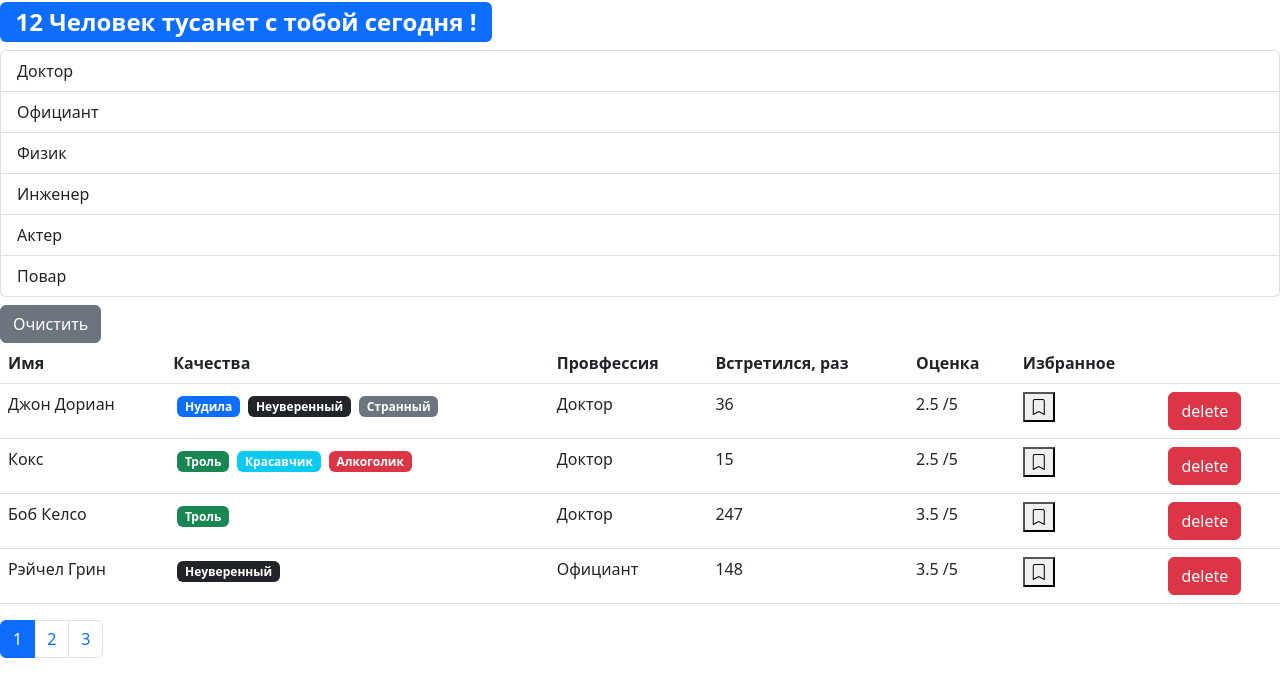
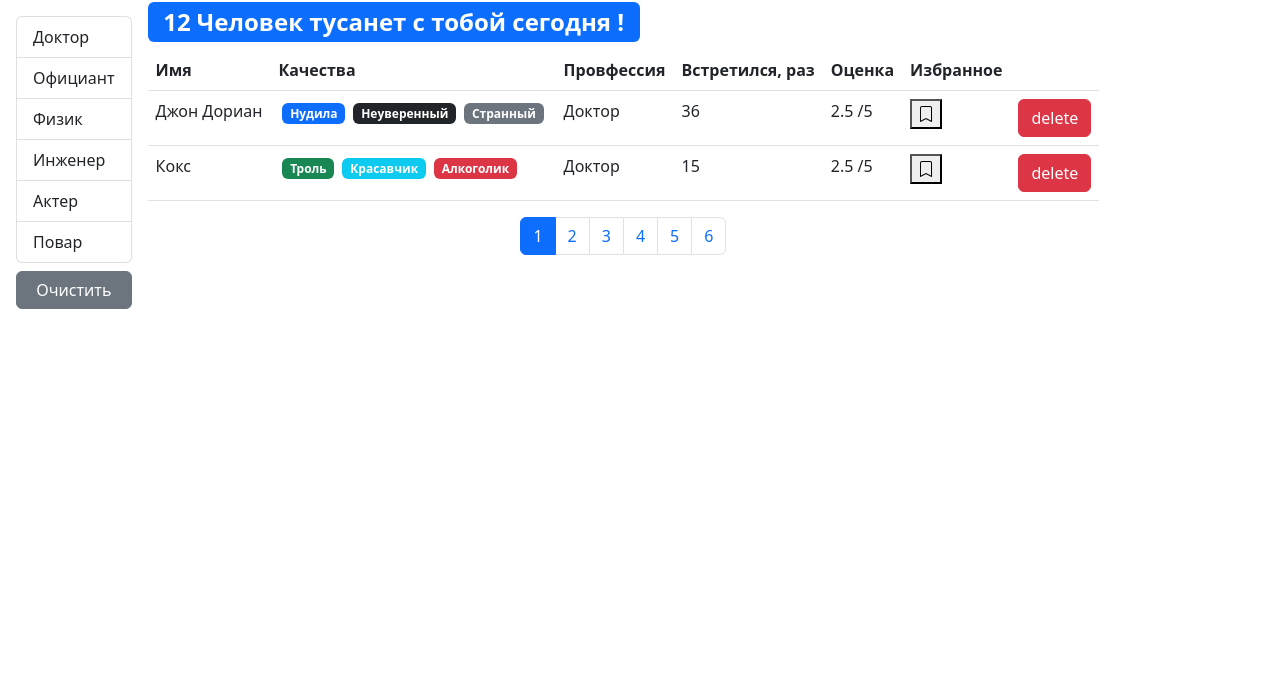
Before and after one commit to Art-San/09_10_22_project-react, a React (Create React App) app: page / in a window 1280 px wide. Shown: the top 696 px of the page. Built offline with nearby package versions, Linux system fonts and the light colour scheme.

Commit message:
end of lesson 10

```diff
--- a/src/app/App.js
+++ b/src/app/App.js
@@ -1,6 +1,5 @@
 import React, { useState } from 'react'
 import Users from './components/Users'
-import SearchStatus from './components/SearchStatus'
 import api from './api'
 
 const App = () => {
@@ -21,7 +20,6 @@
     }
     return (
         <div>
-            <SearchStatus length={users.length} />
             <Users
                 onDelete={handleDelete}
                 onToggleBookMark={handleToggleBookMark}
--- a/src/app/components/Users.jsx
+++ b/src/app/components/Users.jsx
@@ -5,18 +5,24 @@
 import api from '../api'
 import { paginate } from '../utils/paginate'
 import GroupList from './GroupList'
-
+import SearchStatus from './SearchStatus'
+// 1. Flex https://getbootstrap.com/docs/5.1/utilities/flex/
+// 2. Flexbox: https://css-tricks.com/snippets/css/a-guide-to-flexbox/
+// 3. Исходный код:https://drive.google.com/drive/folders/1hb6hTn2BLlOODckJh-gLuWplh4p3qmxl
 const Users = ({ users: allUsers, ...rest }) => {
     console.log('user.profession', allUsers)
     const [currentPage, setCurrentPage] = useState(1)
     const [profession, setProfession] = useState()
     const [selectedProf, setSelectedProf] = useState()
     console.log('selectedProf', selectedProf)
-    const count = allUsers.length
-    const pageSize = 4
+    const pageSize = 2
     useEffect(() => {
         api.professions.fetchAll().then((data) => setProfession(data))
     }, [])
+
+    useEffect(() => {
+        setCurrentPage(1)
+    }, [selectedProf])
 
     const handleProfessionSelect = item => {
         // console.log('paginate', item)
@@ -29,6 +35,7 @@
     const filteredUsers = selectedProf
         ? allUsers.filter((user) => user.profession === selectedProf)
         : allUsers
+    const count = filteredUsers.length
     const userCrop = paginate(filteredUsers, currentPage, pageSize)
     const clearFilter = () => {
         setSelectedProf()
@@ -36,8 +43,9 @@
 
     return (
         <>
+            <div className="d-flex">
                 {profession && (
-                <>
+                    <div className="d-flex flex-column flex-shrink-0 p-3">
                         <GroupList
                             selectedItem={selectedProf}
                             items={profession}
@@ -45,9 +53,14 @@
                         />
                         <button
                             className='btn btn-secondary mt-2'
-                        onClick={clearFilter}>Очистить</button>
-                </>
+                            onClick={clearFilter}
+                        >
+                            Очистить
+                        </button>
+                    </div>
                 )}
+                <div className="d-flex flex-column">
+                    <SearchStatus length={count} />
                     {count > 0 && (
                         <table className="table">
                             <thead>
@@ -68,12 +81,16 @@
                             </tbody>
                         </table>
                     )}
+                    <div className="d-flex justify-content-center">
                         <Pagination
                             itemsCount={count}
                             pageSize={pageSize}
                             currentPage={currentPage}
                             onPageChange={handlePageChange}
                         />
+                    </div>
+                </div>
+            </div>
         </>
     )
 }
```
Lines whose indentation alone changed are shown as unchanged.
